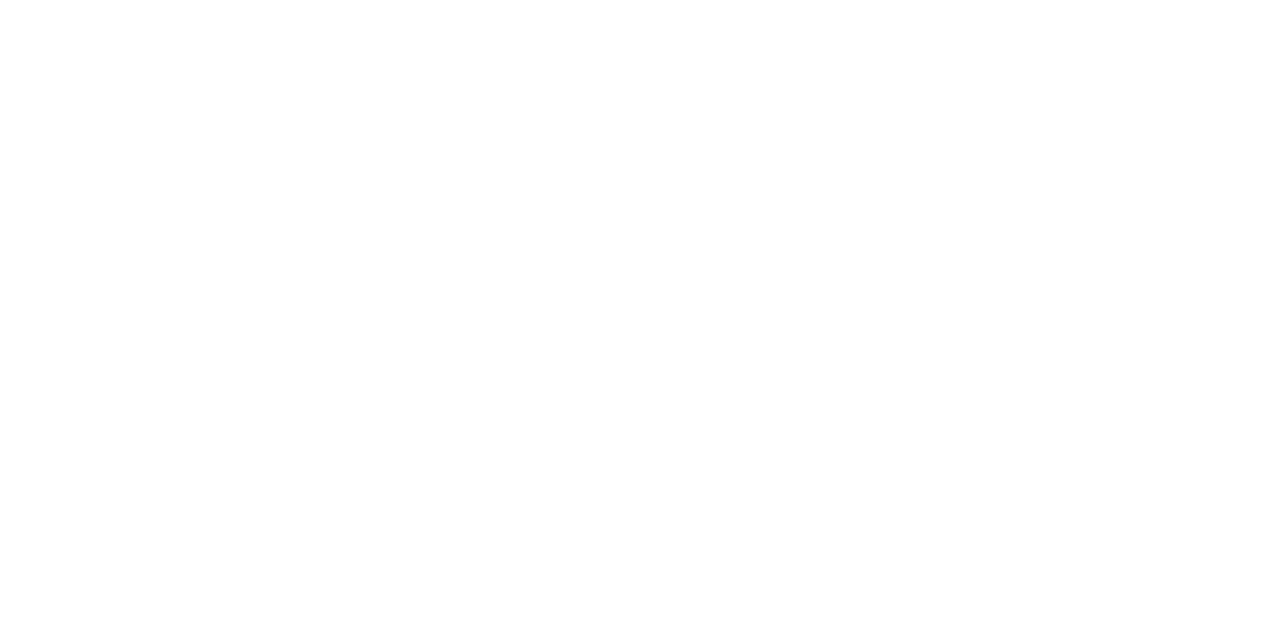
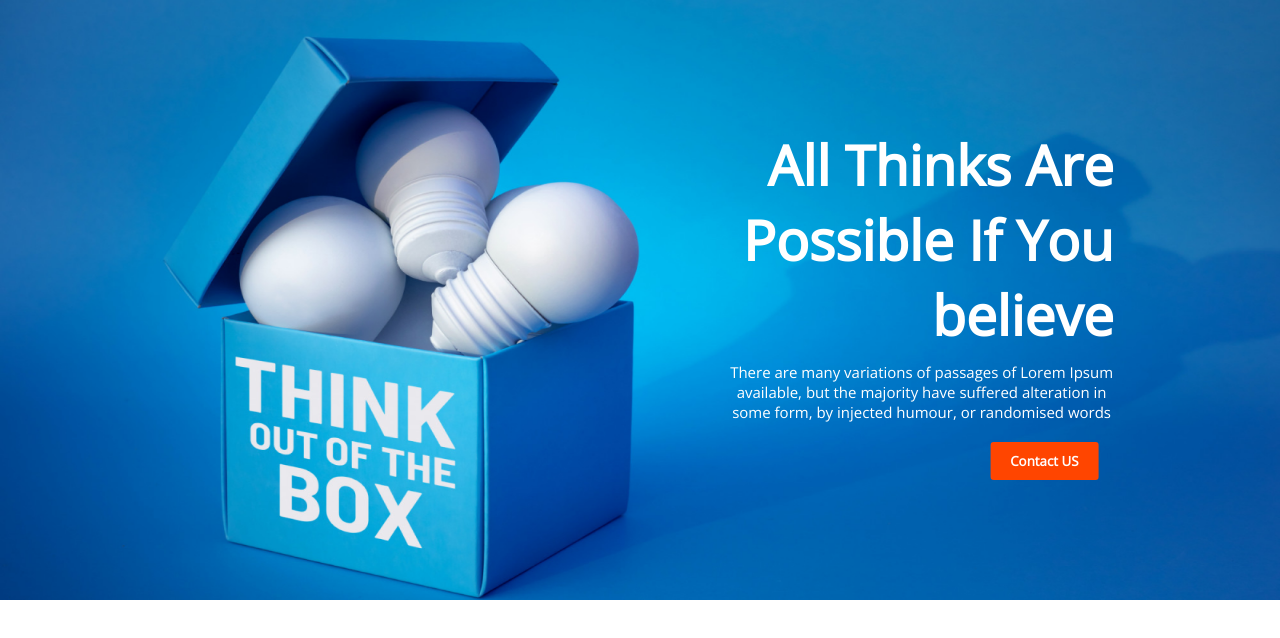
Before and after one commit to Pranto-Nondi/New-Year-Mission-2023, a plain HTML site: page index.html in a window 1280 px wide. Drawn offline with nearby package versions, Linux system fonts and the light colour scheme.

Commit message:
banner progress

```diff
--- a/index.html
+++ b/index.html
@@ -1,14 +1,33 @@
 <!DOCTYPE html>
 <html lang="en">
+
 <head>
     <meta charset="UTF-8">
     <meta http-equiv="X-UA-Compatible" content="IE=edge">
     <meta name="viewport" content="width=device-width, initial-scale=1.0">
     <title>New Year Mission 2023</title>
+    <link rel="stylesheet" href="new-year-mission.css">
+    <style>
+        @import url('https://fonts.googleapis.com/css2?family=Noto+Sans&family=Open+Sans:wght@300;400&display=swap');
+    </style>
 </head>
+
 <body>
+    <!-- header of banner  part -->
     <header>
+        <section>
+            <div class="banner">
 
+                <div class="banner-txt">
+                    <h1 class="banner-heading-txt">All Thinks Are Possible If You believe</h1>
+                    <h4 class="banner-descrip">There are many variations of passages of Lorem Ipsum available, but the
+                        majority have suffered
+                        alteration in some form, by injected humour, or randomised words</h4>
+                    <button class="primary-btn">Contact US</button>
+                </div>
+            </div>
+
+        </section>
     </header>
     <main>
 
@@ -17,4 +36,5 @@
 
     </footer>
 </body>
+
 </html>
--- a/new-year-mission.css
+++ b/new-year-mission.css
@@ -0,0 +1,54 @@
+* {
+    margin: 0;
+    font-family: 'Open Sans', sans-serif;
+}
+
+.banner {
+    background-image: url("/images/banner/banner3.png");
+    background-color: #cccccc;
+    height: 600px;
+    background-size: 100% 100%;
+    background-position: center;
+    background-repeat: no-repeat;
+    position: relative;
+
+
+}
+
+.banner-txt {
+    text-align: right;
+    position: absolute;
+    top: 80%;
+    left: 60%;
+    right: 10%;
+    transform: translate(-10%, -100%);
+    color: white;
+
+
+}
+
+.banner-heading-txt {
+    font-weight: 660;
+    font-size: 55px;
+}
+
+.banner-descrip {
+    font-weight: 400;
+    font-size: 15px;
+    text-align: center;
+    margin-top: 10px;
+    margin-bottom: 10px;
+}
+
+.primary-btn {
+    color: #FFFFFF;
+    background-color: orangered;
+    padding: 10px 20px;
+    font-weight: 800;
+    border-radius: 3px;
+    border: none;
+    margin-top: 10px;
+    margin-right: 15px;
+
+
+}
```
